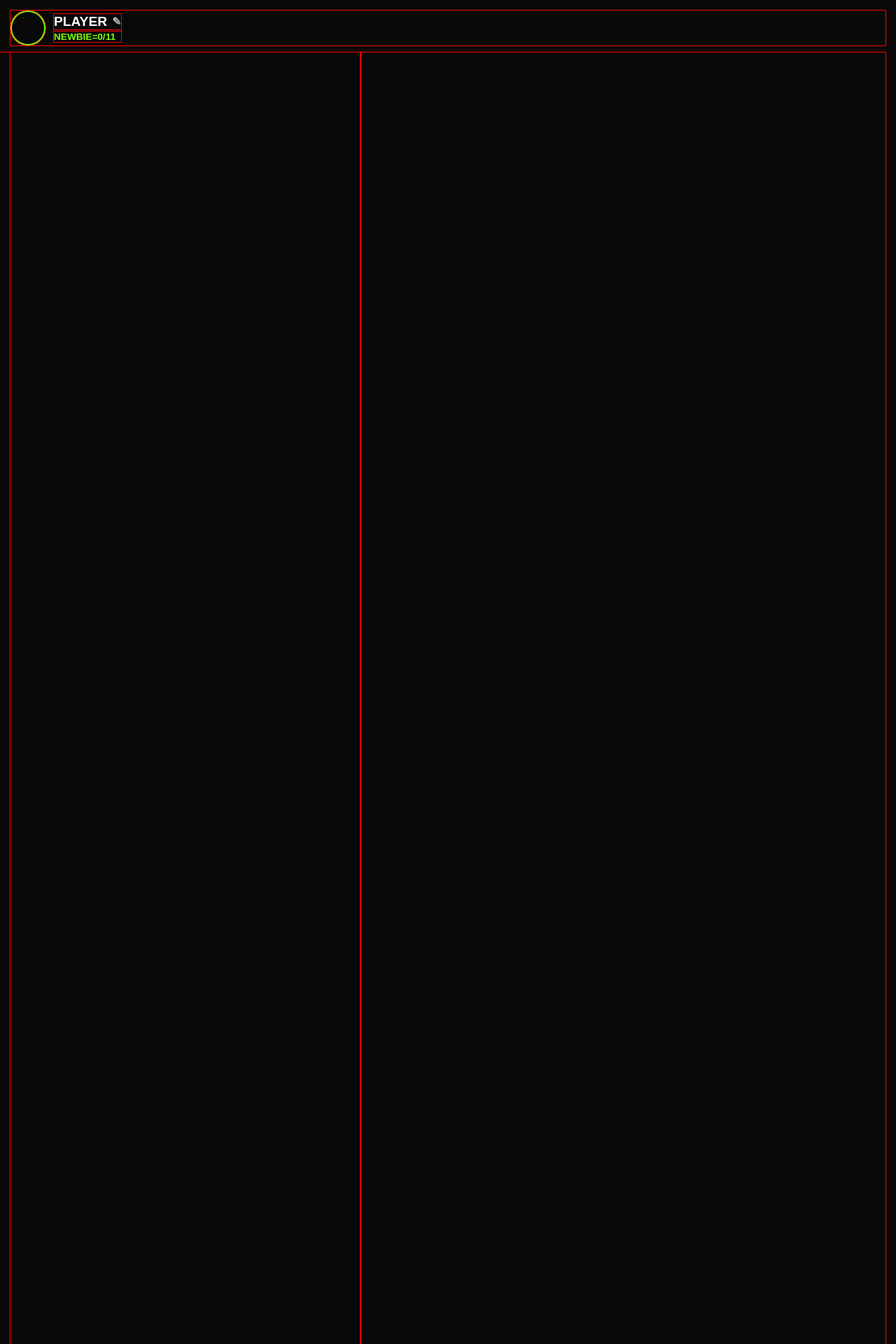
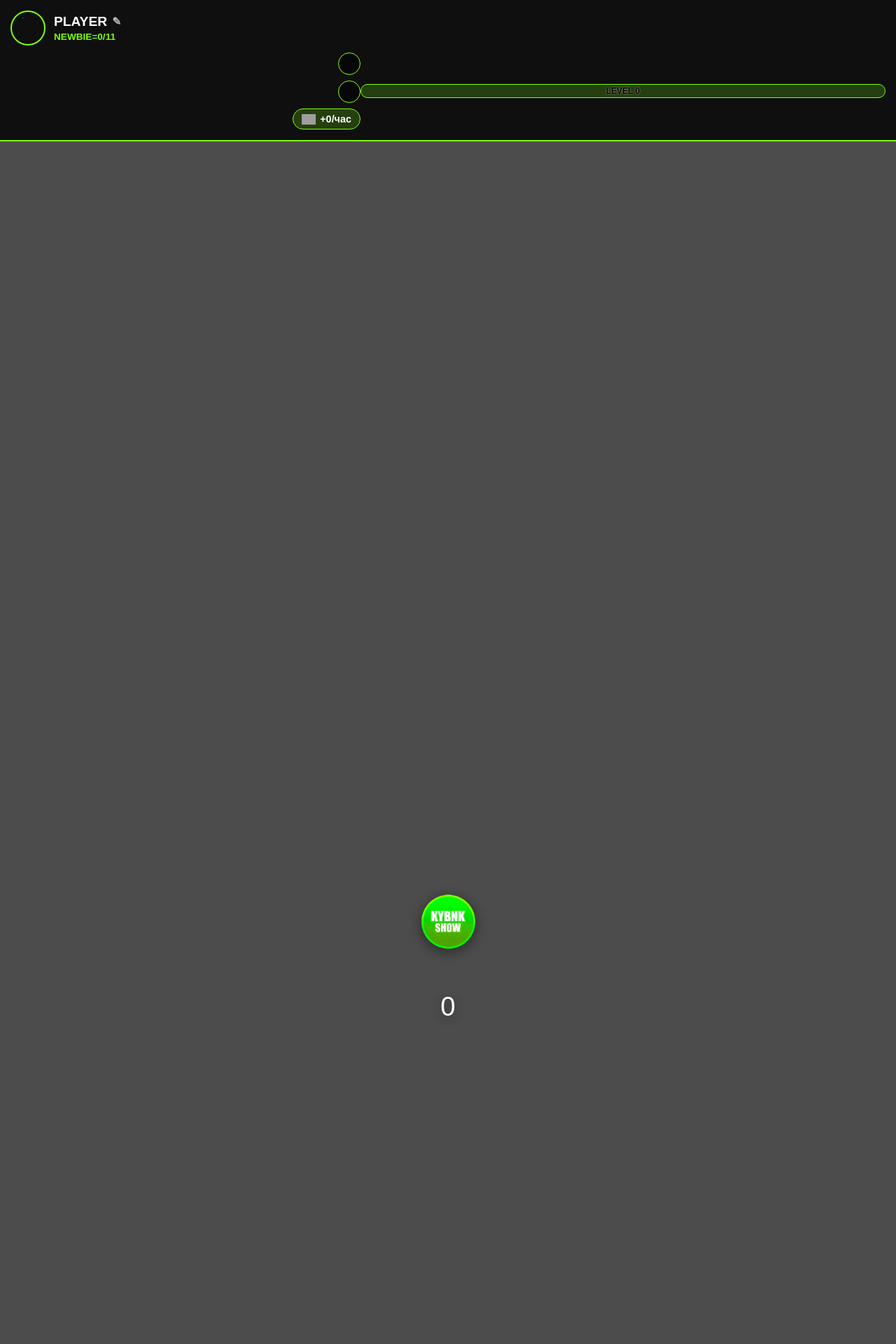
Before and after one commit to DANIL0372/kybnk_clicker, a Flask app: page / in a window 1280 px wide. Shown: the top 1920 px of the page at 70% size. Run offline with Flask 3, Linux system fonts and the light colour scheme; some libraries are stand-ins or nearby versions; grey boxes are pictures that could not be loaded.

Commit message:
Update style.css

```diff
--- a/static/css/style.css
+++ b/static/css/style.css
@@ -4,12 +4,16 @@
     padding: 0;
     box-sizing: border-box;
     -webkit-tap-highlight-color: transparent;
-    outline: 1px solid red !important;
 }
 
 body {
     font-family: 'Montserrat', 'Arial', sans-serif;
     color: white;
+    height: 100vh;
+    overflow: hidden;
+    display: flex;
+    justify-content: center;
+    align-items: center;
     touch-action: manipulation;
     position: fixed;
     width: 100%;
@@ -18,17 +22,20 @@
         radial-gradient(circle at center, #2a2a2a 0%, #1a1a1a 70%, #0a0a0a 100%),
         linear-gradient(135deg, #0a3a0a 0%, #1a5a1a 25%, #2a2a2a 50%, #1a1a1a 75%, #0a0a0a 100%);
     background-blend-mode: overlay;
-    background-color: #1a1a1a !important;
 }
 
 .app-container {
     width: 100%;
     height: 100%;
+    max-width: 100%;
+    max-height: 100%;
     display: flex;
     flex-direction: column;
     background: rgba(0, 0, 0, 0.7);
+    border-radius: 0;
+    overflow: hidden;
+    box-shadow: none;
     backdrop-filter: blur(5px);
-    background-color: #2a2a2a !important;
 }
 
 /* Верхний блок */
@@ -139,6 +146,25 @@
     align-items: flex-end;
 }
 
+.control-icon {
+    width: 32px;
+    height: 32px;
+    margin-bottom: 8px;
+    border: 1px solid #7eff0c;
+    border-radius: 50%;
+    display: flex;
+    justify-content: center;
+    align-items: center;
+    padding: 6px;
+    background: rgba(0, 0, 0, 0.5);
+    cursor: pointer;
+}
+
+.control-icon img {
+    max-width: 100%;
+    max-height: 100%;
+}
+
 .income-info {
     display: flex;
     align-items: center;
```
Also changed, not shown: other parts of static/css/style.css (+28 -22 lines).
